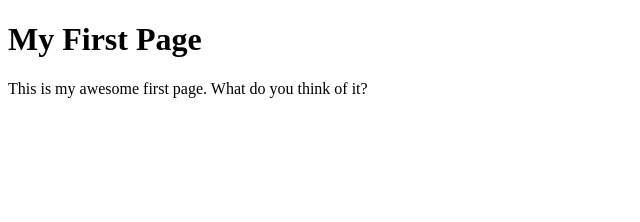
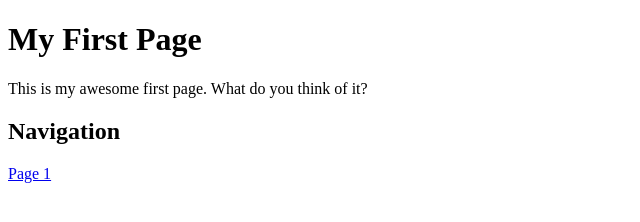
Before and after one commit to jmi210/imm130, a plain HTML site: page index.html in a window 1280 px wide. Shown: the whole page, without its empty margins (0-640 px from the left). Drawn offline with Linux system fonts and the light colour scheme.

Commit message:
Update index.html

```diff
--- a/index.html
+++ b/index.html
@@ -11,5 +11,8 @@
 <h1> My First Page</h1>
 <p>This is my awesome first page. What do you think of it?</p>
 
+<h2>Navigation</h2>
+<a href="page1.html">Page 1</a>
+
 </body>
 </html>
```
